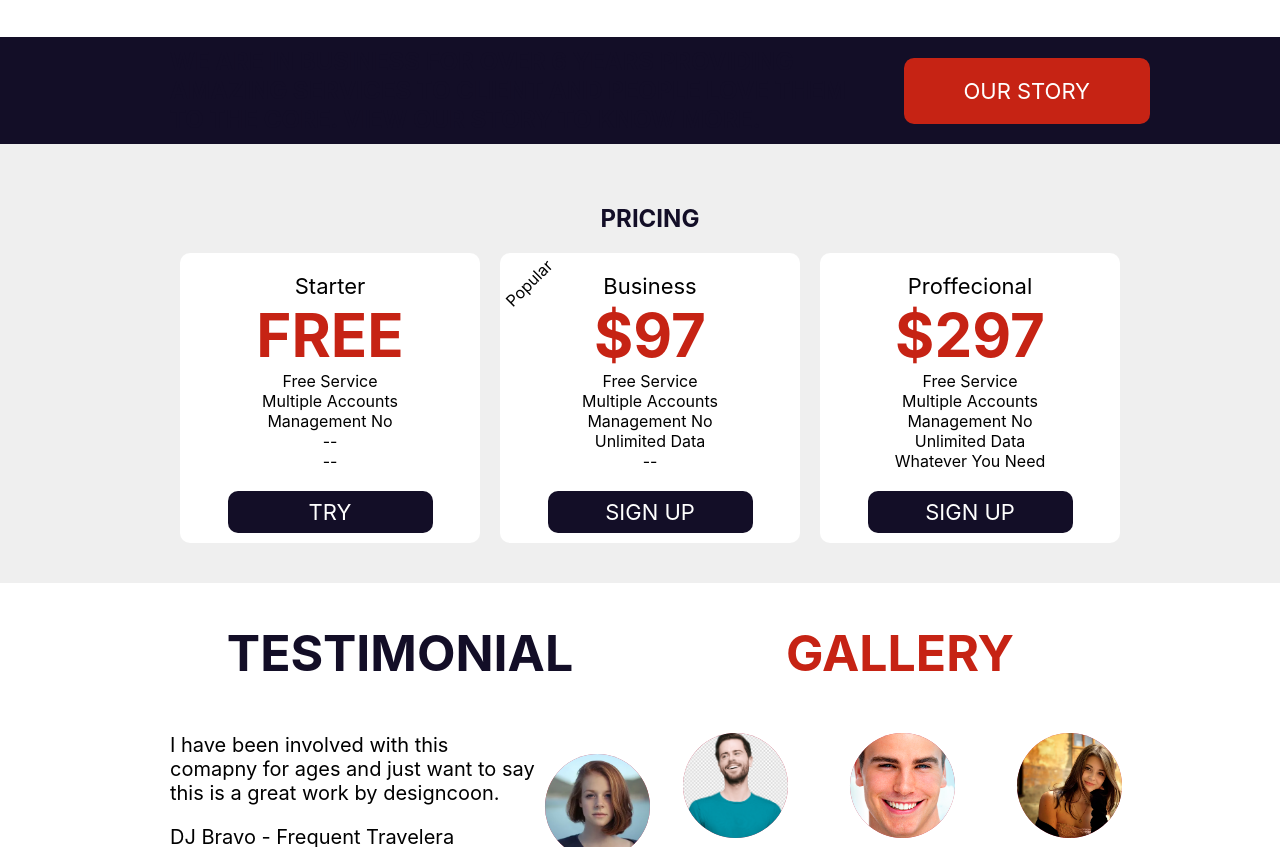
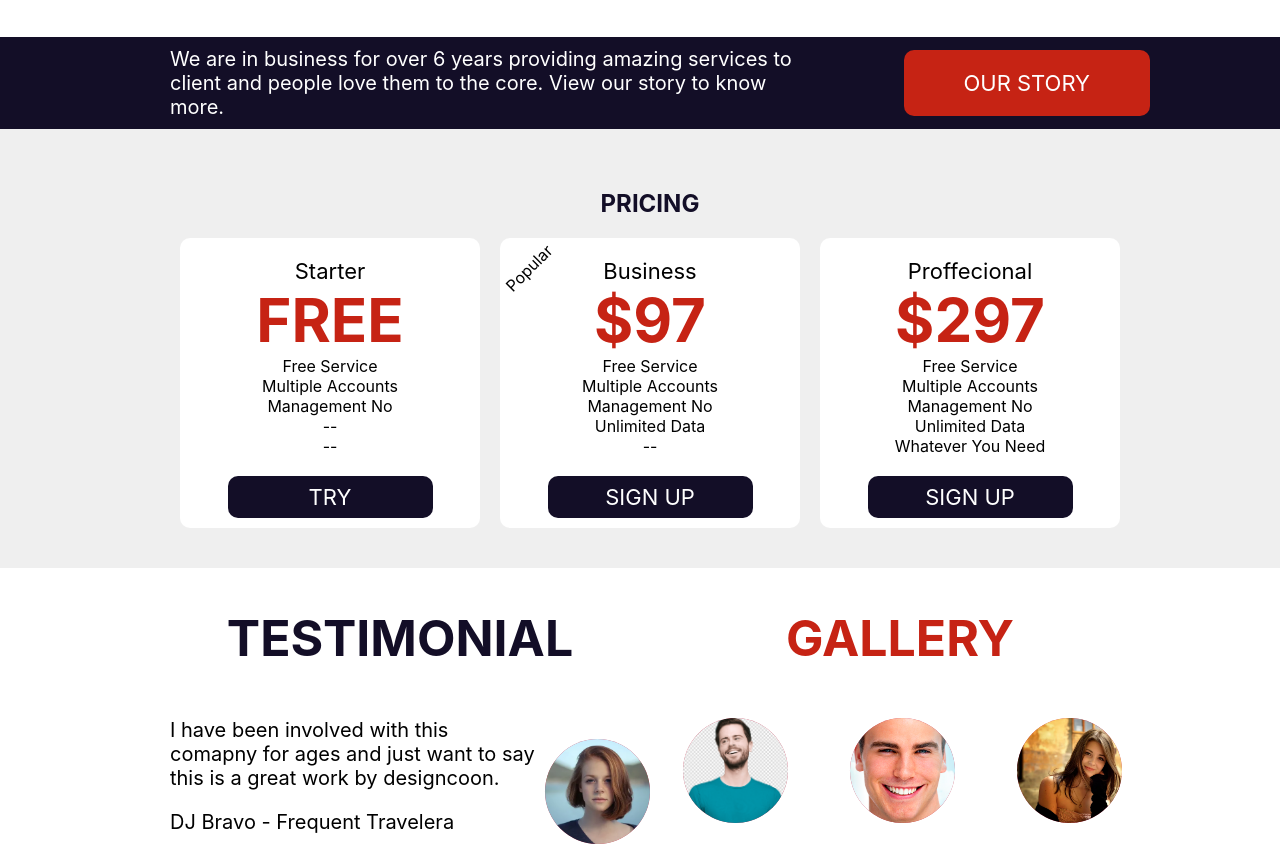
Before and after one commit to Kelerus/avtomotive, a plain HTML site: page index.html in a window 1280 px wide. Shown: the part 1211-2058 px from the top of the page. Drawn offline with Linux system fonts and the light colour scheme.

Commit message:
Add files via upload

```diff
--- a/style.css
+++ b/style.css
@@ -155,6 +155,12 @@ ul {
     padding: 20px 0;
     background: #c62314;
     border-radius: 10px;
+    outline: none;
+}
+
+.form-setting input[type='submit']:hover {
+    background: #831d13;
+
 }
 /* Секция header end*/
 
@@ -194,9 +200,12 @@ ul {
     padding: 10px 0;
 }
 
-.story__items p{
+.story__items h2{
     width: 650px;
+    font-weight: normal;
     color: white;
+    font-size: 20px;
+    text-transform: initial;
 }
 
 .story_flex {
```
